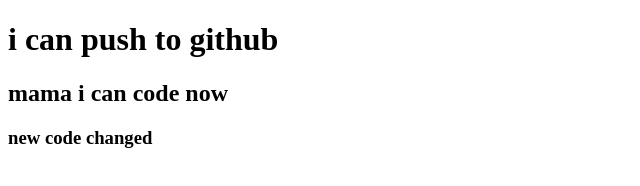
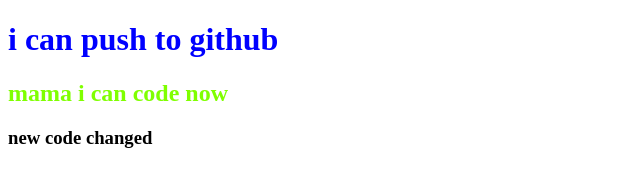
Before and after one commit to Koushikpaul7/my-second-repo, a plain HTML site: page index.html in a window 1280 px wide. Shown: the whole page, without its empty margins (0-640 px from the left). Drawn offline with Linux system fonts and the light colour scheme.

Commit message:
color changed css added

```diff
--- a/index.html
+++ b/index.html
@@ -5,6 +5,7 @@
     <meta http-equiv="X-UA-Compatible" content="IE=edge">
     <meta name="viewport" content="width=device-width, initial-scale=1.0">
     <title>My second repo</title>
+    <link rel="stylesheet" href="style.css">
 </head>
 <body>
     <h1>i can push to github</h1>
--- /dev/null
+++ b/style.css
@@ -0,0 +1,6 @@
+h1{
+    color: blue;
+}
+h2{
+    color: chartreuse;
+}
```
